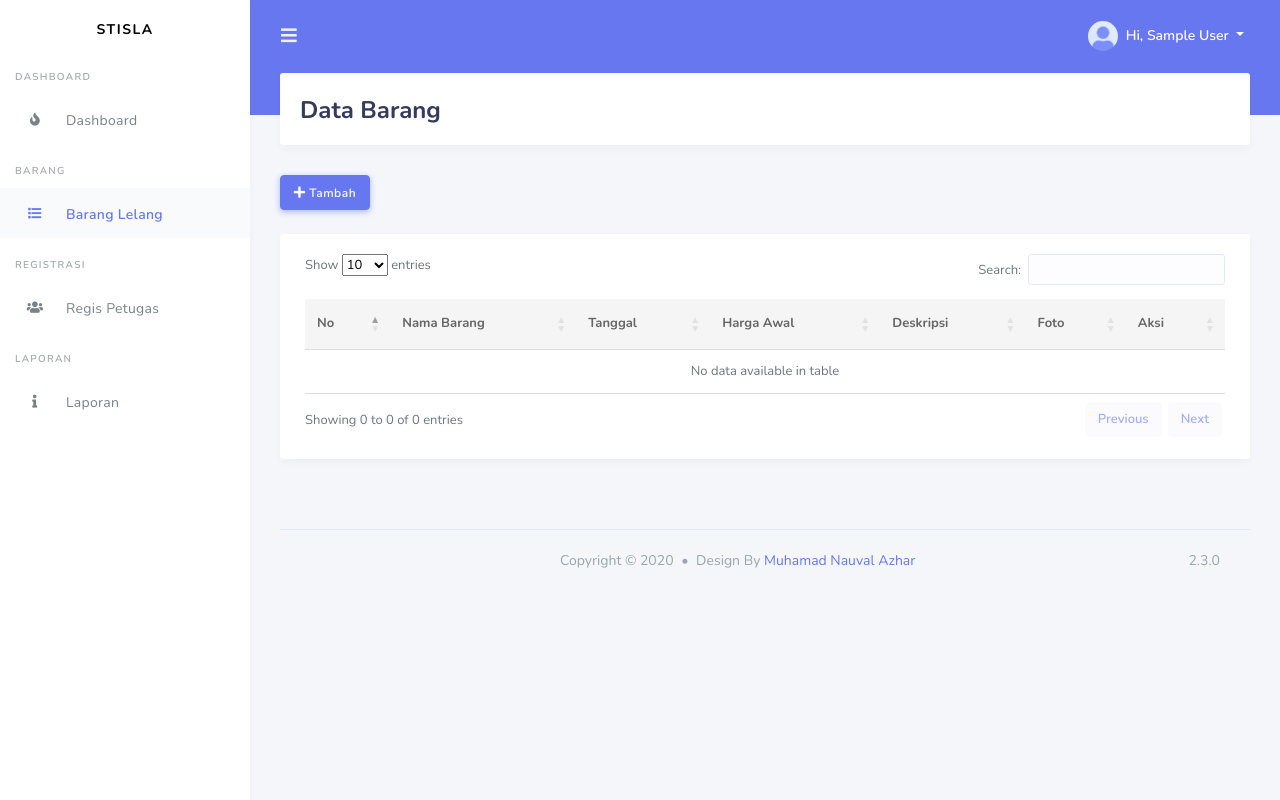
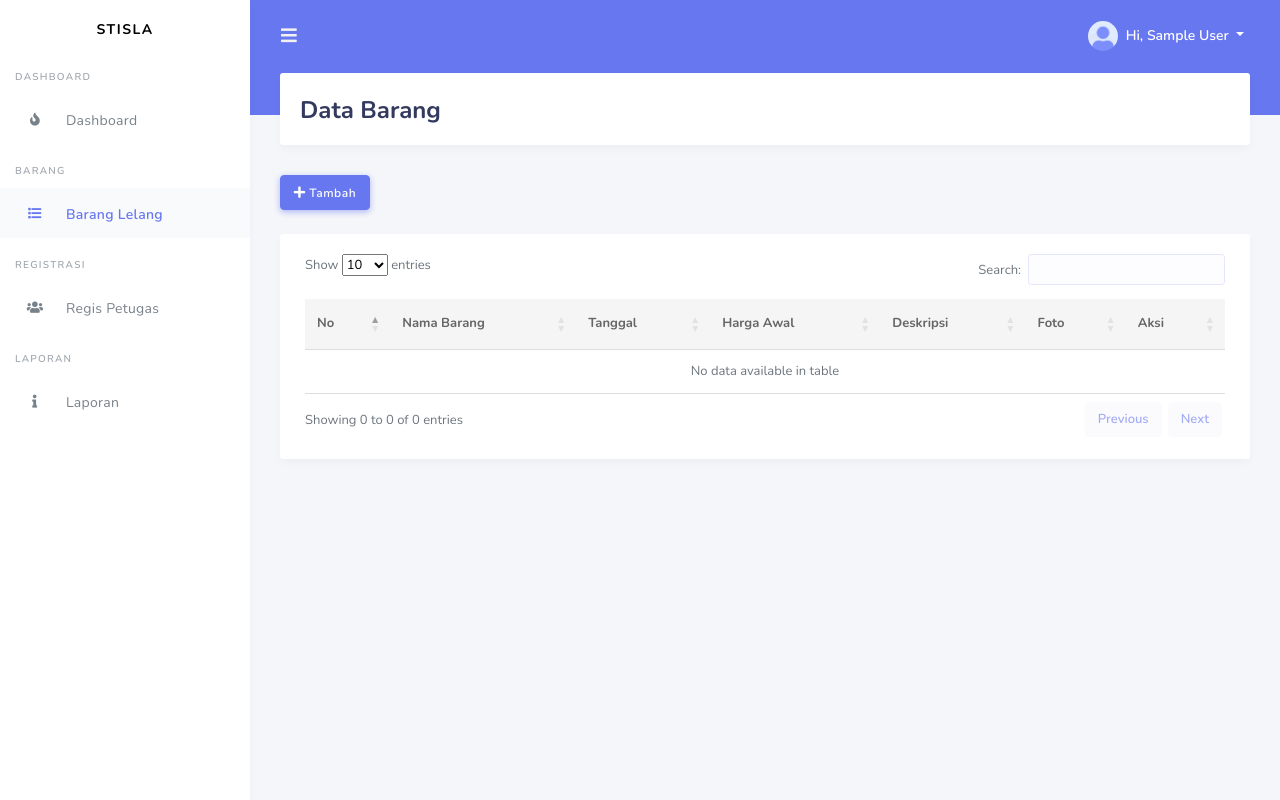
Before and after one commit to alvinmr/lelang2, a PHP site: page /index.php?page=barang in a window 1280 px wide. Run offline with PHP 8.4, Linux system fonts and the light colour scheme; the visitor is signed in with stand-in values (Sample User, id 1); data that the repository does not hold is empty; some libraries are stand-ins or nearby versions.

Commit message:
hapus footer

```diff
--- a/admin/template/footer.php
+++ b/admin/template/footer.php
@@ -1,13 +1,3 @@
-<footer class="main-footer">
-    <div class="footer-left">
-        Copyright &copy; 2020 <div class="bullet"></div> Design By <a href="https://nauval.in/">Muhamad
-            Nauval
-            Azhar</a>
-    </div>
-    <div class="footer-right">
-        2.3.0
-    </div>
-</footer>
 </div>
 </div>
 
```
